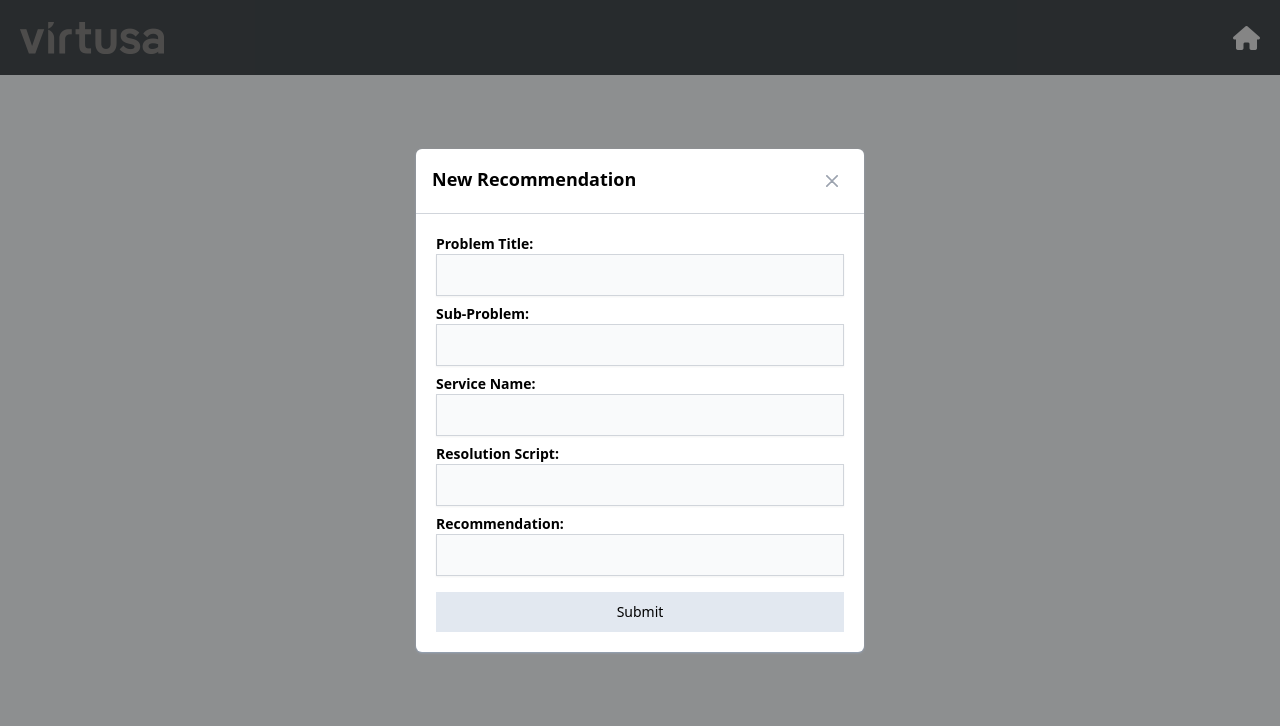
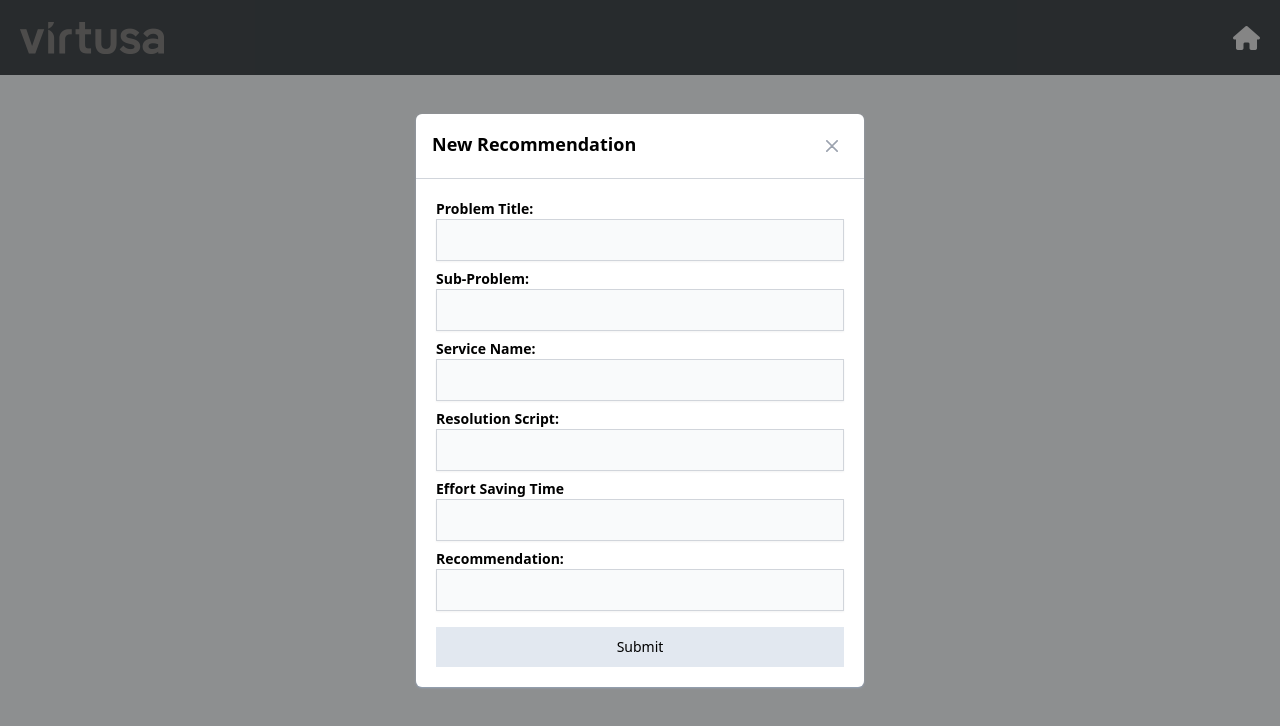
Before and after one commit to BuddhikaDRanaweera/AIOps_Remediation, a React (Create React App) app: page /new-rule in a window 1280 px wide. Shown: the top 726 px of the page. Built offline with nearby package versions, Linux system fonts and the light colour scheme; no server answers.

Commit message:
add effort time

```diff
--- a/src/pages/remediation-hompage/HomePage.js
+++ b/src/pages/remediation-hompage/HomePage.js
@@ -956,6 +956,7 @@
                   <th className=" text-start p-2">Alert Details</th>
                   <th className=" text-start p-2 w-[180px]">Service</th>
                   <th className=" text-start p-2 w-[60px]">Status</th>
+                  <th className=" text-start p-2 w-[60px]">Effort Time</th>
                   <th className=" text-start p-2 w-[60px]">S-Date</th>
                   <th className=" text-start p-2">E-Date</th>
                   <th className=" text-start p-2"> Action</th>
@@ -989,10 +990,11 @@
                     <td className=" text-start p-2">
                       {incident?.problemTitle}
                     </td>
-                    <td className=" text-start p-2 w-[200px]">
+                    <td className=" text-start p-2">
                       {incident?.serviceName}
                     </td>
                     <td className=" text-start p-2">{incident?.status}</td>
+                    <td className="p-2 text-start">{incident?.efforTime}</td>
                     <td className=" text-start p-2">
                       {formatDateToCustomFormat(incident?.problemDetectedAt)}
                     </td>
--- a/src/view/problem-detail/ProblemDetail.js
+++ b/src/view/problem-detail/ProblemDetail.js
@@ -128,7 +128,7 @@
                         <td className="px-6 py-4 whitespace-nowrap text-sm font-medium text-gray-900">
                           Timestamp
                         </td>
-                        <td className="px-6 py-4 whitespace-nowrap text-sm text-gray-500">
+                        <td className="px-6 py-4 whitespace-nowrap text-sm text-gray-500 ">
                           {data && formatDateToCustomFormat(data?.startTime)}
                         </td>
                         <td className="px-6 py-4 whitespace-nowrap text-sm text-gray-500">
--- a/src/view/remediation-dashboard/CreateNewRuleForm.js
+++ b/src/view/remediation-dashboard/CreateNewRuleForm.js
@@ -12,12 +12,14 @@
   const dispatch = useDispatch();
   const formikRef = useRef(null);
   const navigate = useNavigate();
+
   const validationSchema = Yup.object().shape({
     resolutionScript: Yup.string().required("This feild is required"),
     recommendation: Yup.string().required("This feild is required"),
     serviceName: Yup.string().required("This feild is required"),
     subProblemTitle: Yup.string().required("This feild is required"),
     problemTitle: Yup.string().required("This feild is required"),
+    effortTime:Yup.string().required("This feild is required"),
   });
 
   const initialValues = {
@@ -26,6 +28,7 @@
     resolutionScript: "",
     recommendation: "",
     serviceName: "",
+    effortTime:""
   };
 
   useEffect(() => {
@@ -36,6 +39,7 @@
         resolutionScript: "",
         recommendation: "",
         serviceName: "",
+        effortTime:""
       });
     }
   }, [problem]);
@@ -172,6 +176,29 @@
                   </div>
                 </div>
 
+                <div className="flex flex-col mb-2 md:max-w-md mx-auto">
+                  <div className="flex justify-start">
+                    <h3 className=" text-sm font-semibold">
+                      Effort Saving Time
+                    </h3>
+                  </div>
+                  <div>
+                    <Field
+                      className="shadow-sm bg-gray-50 border border-gray-300 text-gray-900 text-sm  focus:ring-2  focus:outline-none focus:ring-second block w-full p-2.5"
+                      name="effortTime"
+                      type="text"
+                      title="Resolution script"
+                    />
+                  </div>
+                  <div>
+                    <ErrorMessage
+                      name="effortTime"
+                      component="div"
+                      className="text-red-500 text-xs  text-start"
+                    />
+                  </div>
+                </div>
+
                 <div className="flex flex-col mb-4 md:max-w-md mx-auto">
                   <div className="flex justify-start">
                     <h3 className=" text-sm font-semibold">Recommendation:</h3>
--- a/src/view/remediation-table/RemediationTable.js
+++ b/src/view/remediation-table/RemediationTable.js
@@ -59,6 +59,7 @@
                 <th className="px-6 py-3">Sub-problem</th>
                 <th className="px-6 py-3">Resolution Script</th>
                 <th className="px-6 py-3">Recommendation</th>
+                <th className="px-6 py-3">Effort Time</th>
                 <th className="px-6 py-3">Create Date</th>
                 <th className="px-6 py-3">Last Update</th>
                 <th className="px-6 py-3">Owner</th>
@@ -69,11 +70,12 @@
             <tbody>
               {filteredData?.map((item) => (
                 <tr key={item.id}>
-                  <td className="p-2 text-center">{item.problemId}</td>
-                  <td className="p-2 text-start">{item.problemTitle}</td>
+                  <td className="p-2 text-center ">{item.problemId}</td>
+                  <td className="p-2 text-start truncate max-w-40">{item.problemTitle}</td>
                   <td className="p-2 text-start">{item.subProblemTitle || "N/A"}</td>
-                  <td className="p-2 text-start">{item.scriptPath}</td>
+                  <td className="p-2 text-start ">{item.scriptPath}</td>
                   <td className="p-2 text-start">{item.recommendationText}</td>
+                  <td className="p-2 text-start">{item.efforTime}</td>
                   <td className="p-2 text-start">{item.createdAt}</td>
                   <td className="p-2 text-start">{item.lastUpdateAt}</td>
                   <td className="p-2 text-start">{item.Owner} John</td>
```
